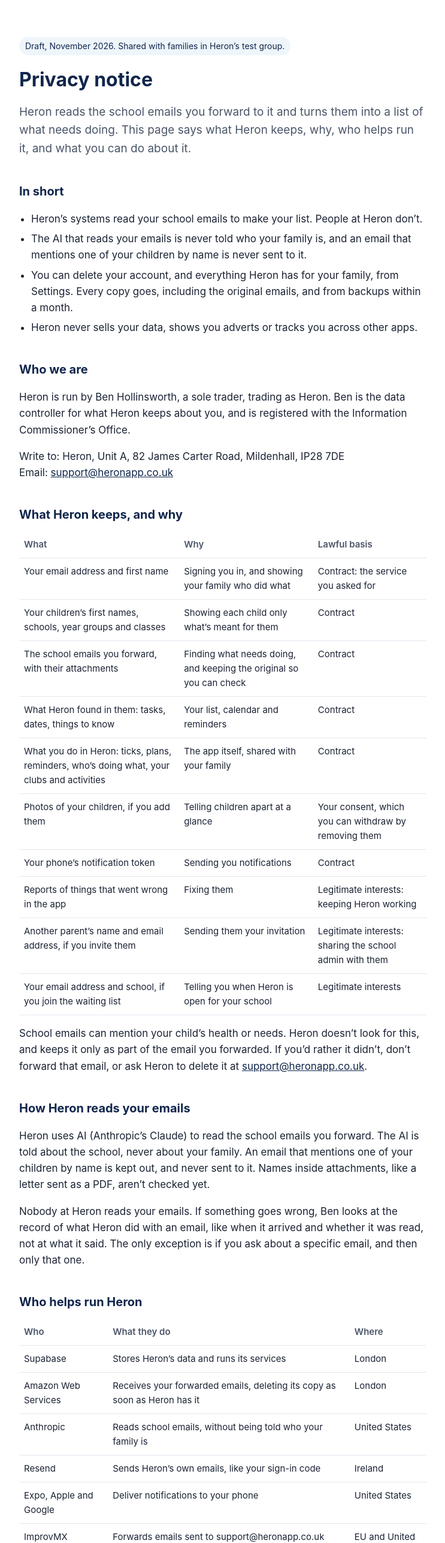
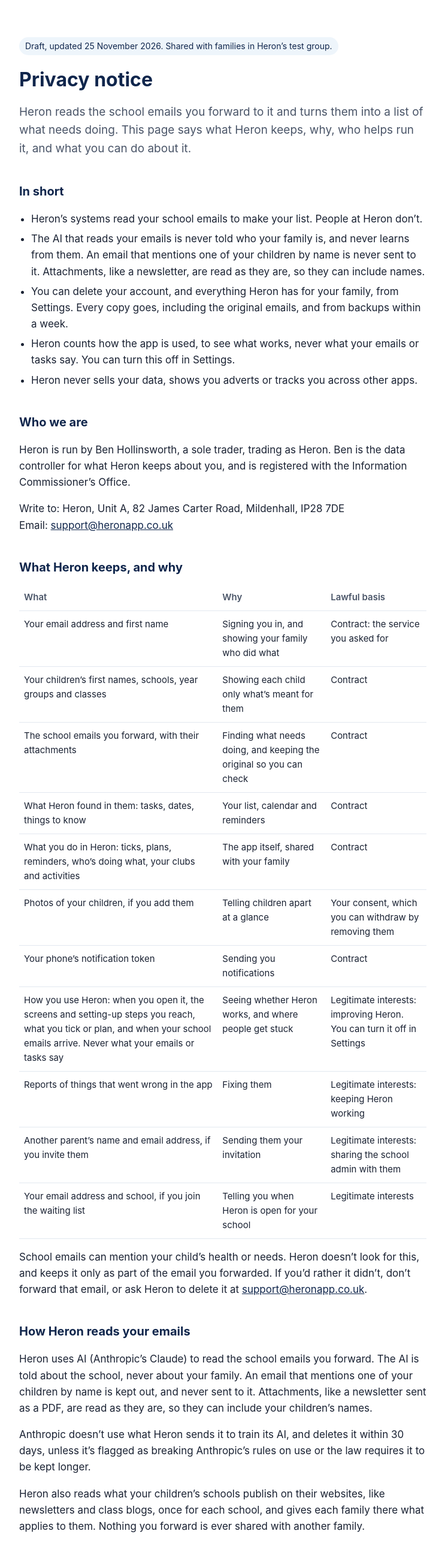
Before and after one commit to benjaminhollinsworth/heronapp-site, a plain HTML site: page privacy/index.html in a window 1280 px wide. Shown: the top 2573 px of the page at 60% size, without its empty margins (268-1011 px from the left). Drawn offline with Linux system fonts and the light colour scheme.

Commit message:
Privacy notice: usage statistics, attachments and the AI, school websites, daily backups

```diff
--- a/privacy/index.html
+++ b/privacy/index.html
@@ -8,15 +8,16 @@
 </head>
 <body>
 <main>
-<p class="draft">Draft, November 2026. Shared with families in Heron’s test group.</p>
+<p class="draft">Draft, updated 25 November 2026. Shared with families in Heron’s test group.</p>
 <h1>Privacy notice</h1>
 <p class="lead">Heron reads the school emails you forward to it and turns them into a list of what needs doing. This page says what Heron keeps, why, who helps run it, and what you can do about it.</p>
 
 <h2>In short</h2>
 <ul>
 <li>Heron’s systems read your school emails to make your list. People at Heron don’t.</li>
-<li>The AI that reads your emails is never told who your family is, and an email that mentions one of your children by name is never sent to it.</li>
-<li>You can delete your account, and everything Heron has for your family, from Settings. Every copy goes, including the original emails, and from backups within a month.</li>
+<li>The AI that reads your emails is never told who your family is, and never learns from them. An email that mentions one of your children by name is never sent to it. Attachments, like a newsletter, are read as they are, so they can include names.</li>
+<li>You can delete your account, and everything Heron has for your family, from Settings. Every copy goes, including the original emails, and from backups within a week.</li>
+<li>Heron counts how the app is used, to see what works, never what your emails or tasks say. You can turn this off in Settings.</li>
 <li>Heron never sells your data, shows you adverts or tracks you across other apps.</li>
 </ul>
 
@@ -35,6 +36,7 @@
 <tr><td>What you do in Heron: ticks, plans, reminders, who’s doing what, your clubs and activities</td><td>The app itself, shared with your family</td><td>Contract</td></tr>
 <tr><td>Photos of your children, if you add them</td><td>Telling children apart at a glance</td><td>Your consent, which you can withdraw by removing them</td></tr>
 <tr><td>Your phone’s notification token</td><td>Sending you notifications</td><td>Contract</td></tr>
+<tr><td>How you use Heron: when you open it, the screens and setting-up steps you reach, what you tick or plan, and when your school emails arrive. Never what your emails or tasks say</td><td>Seeing whether Heron works, and where people get stuck</td><td>Legitimate interests: improving Heron. You can turn it off in Settings</td></tr>
 <tr><td>Reports of things that went wrong in the app</td><td>Fixing them</td><td>Legitimate interests: keeping Heron working</td></tr>
 <tr><td>Another parent’s name and email address, if you invite them</td><td>Sending them your invitation</td><td>Legitimate interests: sharing the school admin with them</td></tr>
 <tr><td>Your email address and school, if you join the waiting list</td><td>Telling you when Heron is open for your school</td><td>Legitimate interests</td></tr>
@@ -43,8 +45,14 @@
 <p>School emails can mention your child’s health or needs. Heron doesn’t look for this, and keeps it only as part of the email you forwarded. If you’d rather it didn’t, don’t forward that email, or ask Heron to delete it at <a href="mailto:support@heronapp.co.uk">support@heronapp.co.uk</a>.</p>
 
 <h2>How Heron reads your emails</h2>
-<p>Heron uses AI (Anthropic’s Claude) to read the school emails you forward. The AI is told about the school, never about your family. An email that mentions one of your children by name is kept out, and never sent to it. Names inside attachments, like a letter sent as a PDF, aren’t checked yet.</p>
+<p>Heron uses AI (Anthropic’s Claude) to read the school emails you forward. The AI is told about the school, never about your family. An email that mentions one of your children by name is kept out, and never sent to it. Attachments, like a newsletter sent as a PDF, are read as they are, so they can include your children’s names.</p>
+<p>Anthropic doesn’t use what Heron sends it to train its AI, and deletes it within 30 days, unless it’s flagged as breaking Anthropic’s rules on use or the law requires it to be kept longer.</p>
+<p>Heron also reads what your children’s schools publish on their websites, like newsletters and class blogs, once for each school, and gives each family there what applies to them. Nothing you forward is ever shared with another family.</p>
 <p>Nobody at Heron reads your emails. If something goes wrong, Ben looks at the record of what Heron did with an email, like when it arrived and whether it was read, not at what it said. The only exception is if you ask about a specific email, and then only that one.</p>
+
+<h2>How Heron counts what’s used</h2>
+<p>To see whether Heron works and where people get stuck, Heron counts how it’s used, with PostHog. You appear there as a random code, never your name or email address, and nothing you or your school wrote is sent. Your IP address is discarded and your location isn’t recorded.</p>
+<p>It’s on unless you turn it off: Settings, Your account, Usage statistics, Stop sharing. If you delete your account, the counts stay, so Heron’s record of how it was used stays true, but nothing links them to you any more.</p>
 
 <h2>Who helps run Heron</h2>
 <table>
@@ -53,6 +61,7 @@
 <tr><td>Supabase</td><td>Stores Heron’s data and runs its services</td><td>London</td></tr>
 <tr><td>Amazon Web Services</td><td>Receives your forwarded emails, deleting its copy as soon as Heron has it</td><td>London</td></tr>
 <tr><td>Anthropic</td><td>Reads school emails, without being told who your family is</td><td>United States</td></tr>
+<tr><td>PostHog</td><td>Counts how Heron is used, with nothing that identifies you</td><td>Germany</td></tr>
 <tr><td>Resend</td><td>Sends Heron’s own emails, like your sign-in code</td><td>Ireland</td></tr>
 <tr><td>Expo, Apple and Google</td><td>Deliver notifications to your phone</td><td>United States</td></tr>
 <tr><td>ImprovMX</td><td>Forwards emails sent to support@heronapp.co.uk</td><td>EU and United States</td></tr>
@@ -63,7 +72,8 @@
 <ul>
 <li>The school emails you forward, and what Heron found in them: until you delete your account. This will be shorter before Heron opens more widely, and you’ll be told first.</li>
 <li>Everything else: until you delete it, or your account.</li>
-<li>Backups: a few recent copies of Heron’s data, on an encrypted computer only Ben uses, so Heron can recover from a mistake. Each is deleted after 30 days, so something you delete is gone from them within a month.</li>
+<li>Usage counts: kept, with nothing linking them to you once your account is deleted.</li>
+<li>Backups: a daily copy of Heron’s database, kept by Supabase in London for 7 days, so Heron can recover from a mistake. Something you delete is gone from them within a week.</li>
 </ul>
 
 <h2>Your rights</h2>
```
